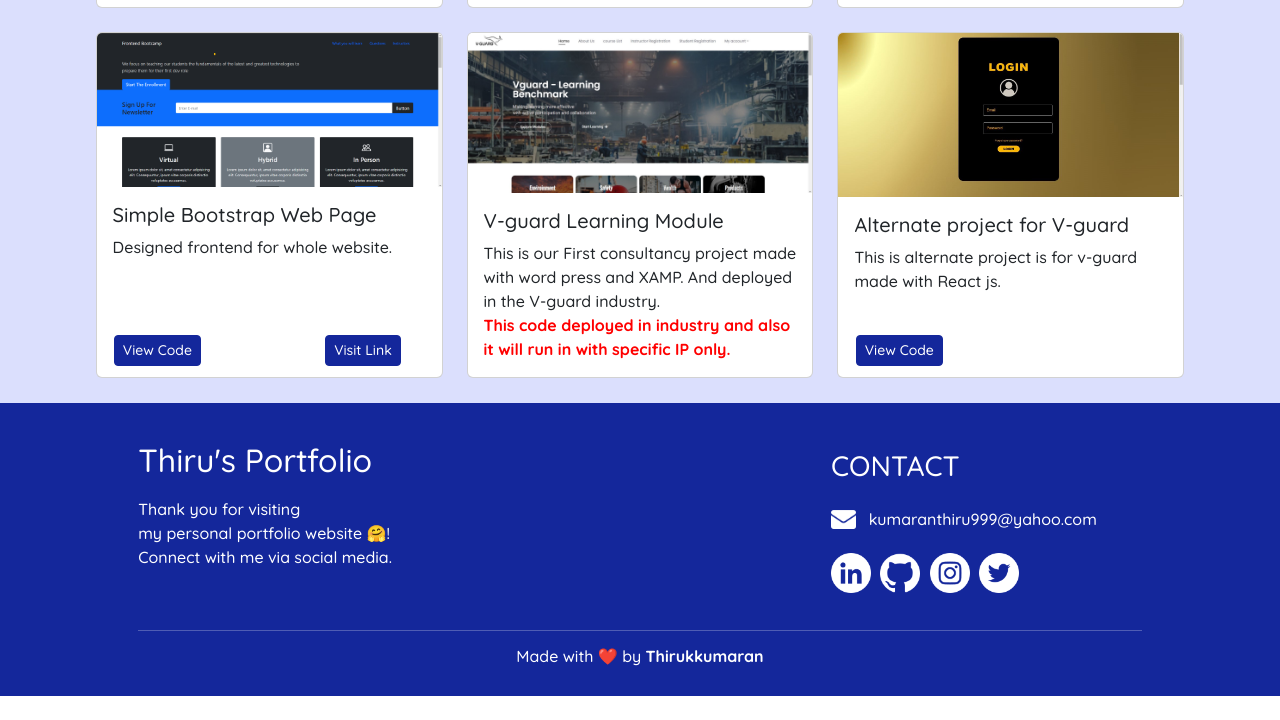
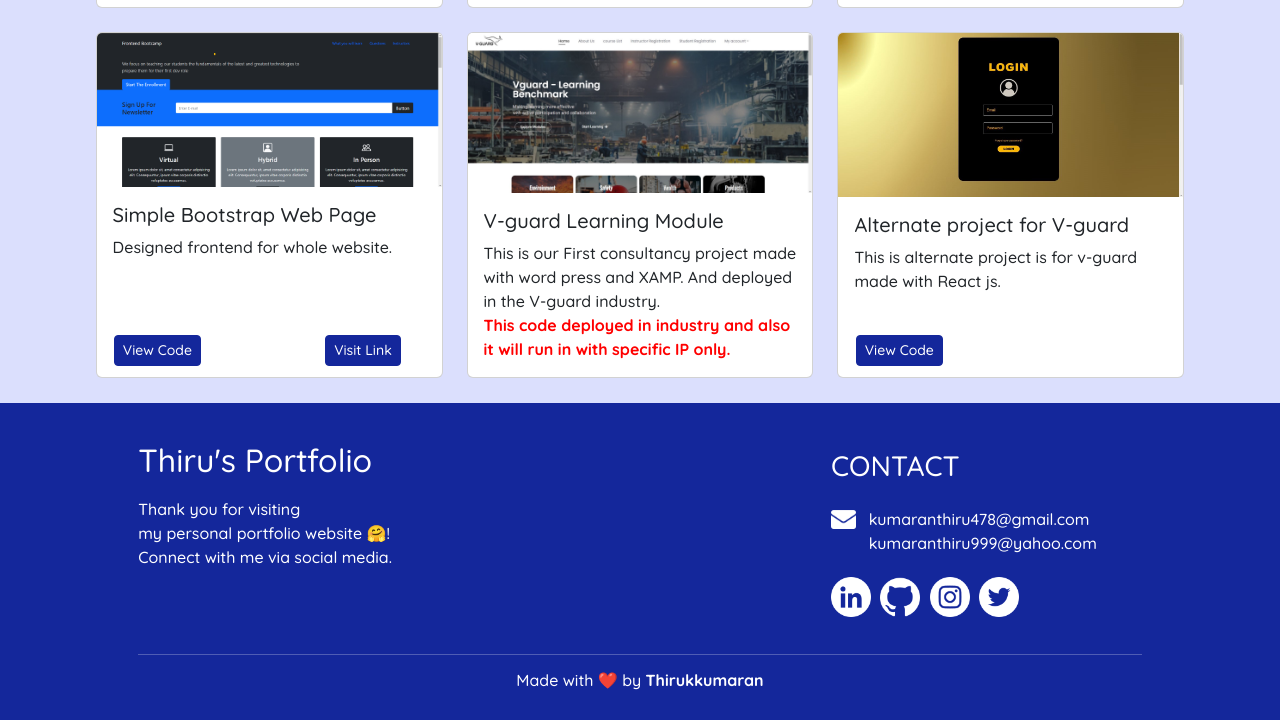
Before and after one commit to iamthirukkumaran/Thiru-s-portfolio, a plain HTML site: page index.html in a window 1280 px wide. Shown: the part 2271-2991 px from the top of the page. Before the commit the page ends 2967 px from the top, so only its background shows below. Drawn offline with nearby package versions, Linux system fonts and the light colour scheme.

Commit message:
Update index.html

```diff
--- a/index.html
+++ b/index.html
@@ -289,7 +289,7 @@
                     <h3>Contact</h3>
                     <div class="mailme">
                         <img src="media/email-w.png" alt="">
-                        <p>kumaranthiru999@yahoo.com</p>
+                        <p>kumaranthiru478@gmail.com<br>kumaranthiru999@yahoo.com</p>
                     </div>
                     <div class="links">
                         <a href="https://www.linkedin.com/in/thirukkumaran-r-5752b71b4" target="_blank"><img
```
